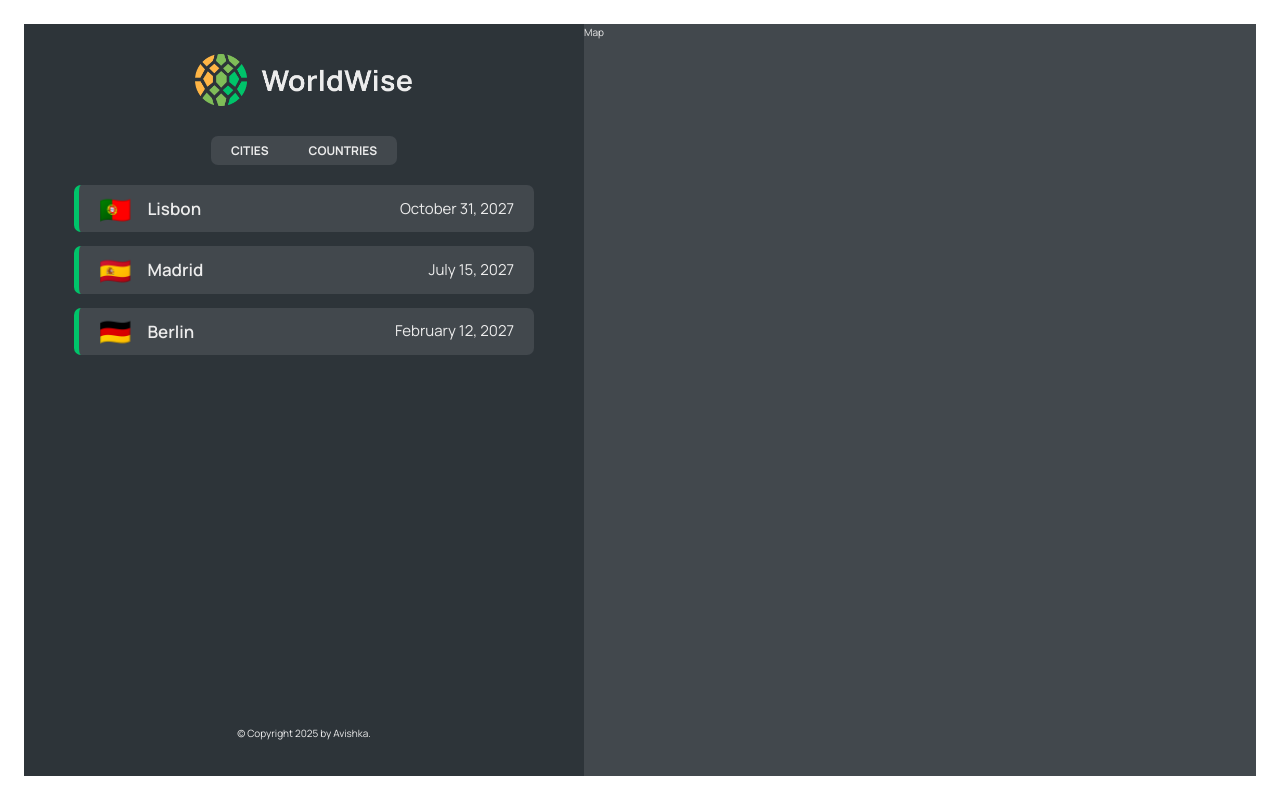
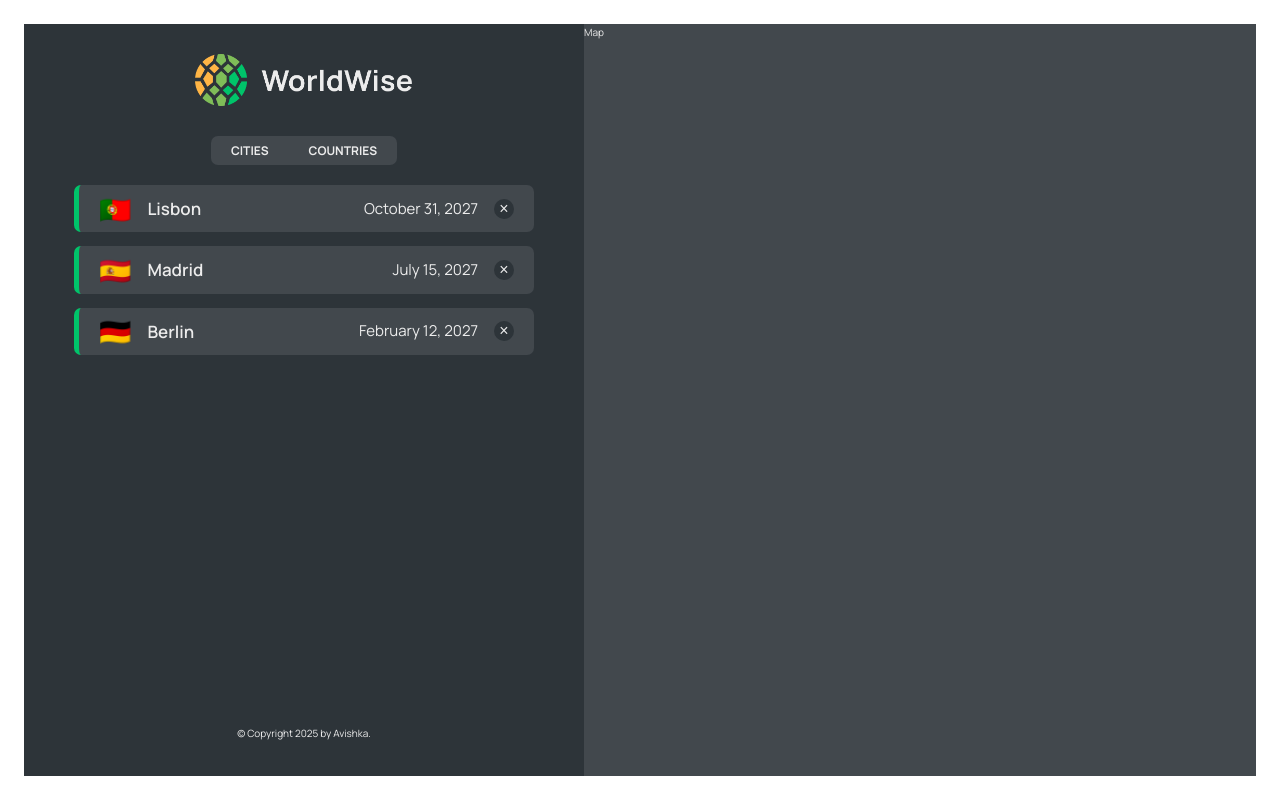
Before and after one commit to avishkaox/world_wise, a React (Vite) app: page /app in a window 1280 px wide. Built offline with nearby package versions, Linux system fonts and the light colour scheme; data requests are answered from the project's data file.

Commit message:
added new message component

```diff
--- a/src/components/CityItem.jsx
+++ b/src/components/CityItem.jsx
@@ -13,6 +13,7 @@ function CityItem(props) {
       <span className={styles.emoji}>{props.cities.emoji}</span>
       <h3 className={styles.name}>{props.cities.cityName}</h3>
       <time className={styles.date}>{formatDate(props.cities.date)}</time>
+      <button className={styles.deleteBtn}>&times;</button>
     </li>
   );
 }
--- a/src/components/CityList.jsx
+++ b/src/components/CityList.jsx
@@ -1,12 +1,15 @@
 import CityItem from "./CityItem";
 import styles from "./CityList.module.css";
-import Spinner from "./Spinner"
+import Spinner from "./Spinner";
+import Message from "./Message";
 
 function CityList(props) {
+  if (!props.cities.length) return <Message message="Add your first city by clicking on a city on the map" />;
+
   return (
     <>
       {props.isLoading ? (
-        <Spinner/>
+        <Spinner />
       ) : (
         <ul className={styles.cityList}>
           {props.cities.map((item, index) => (
```
